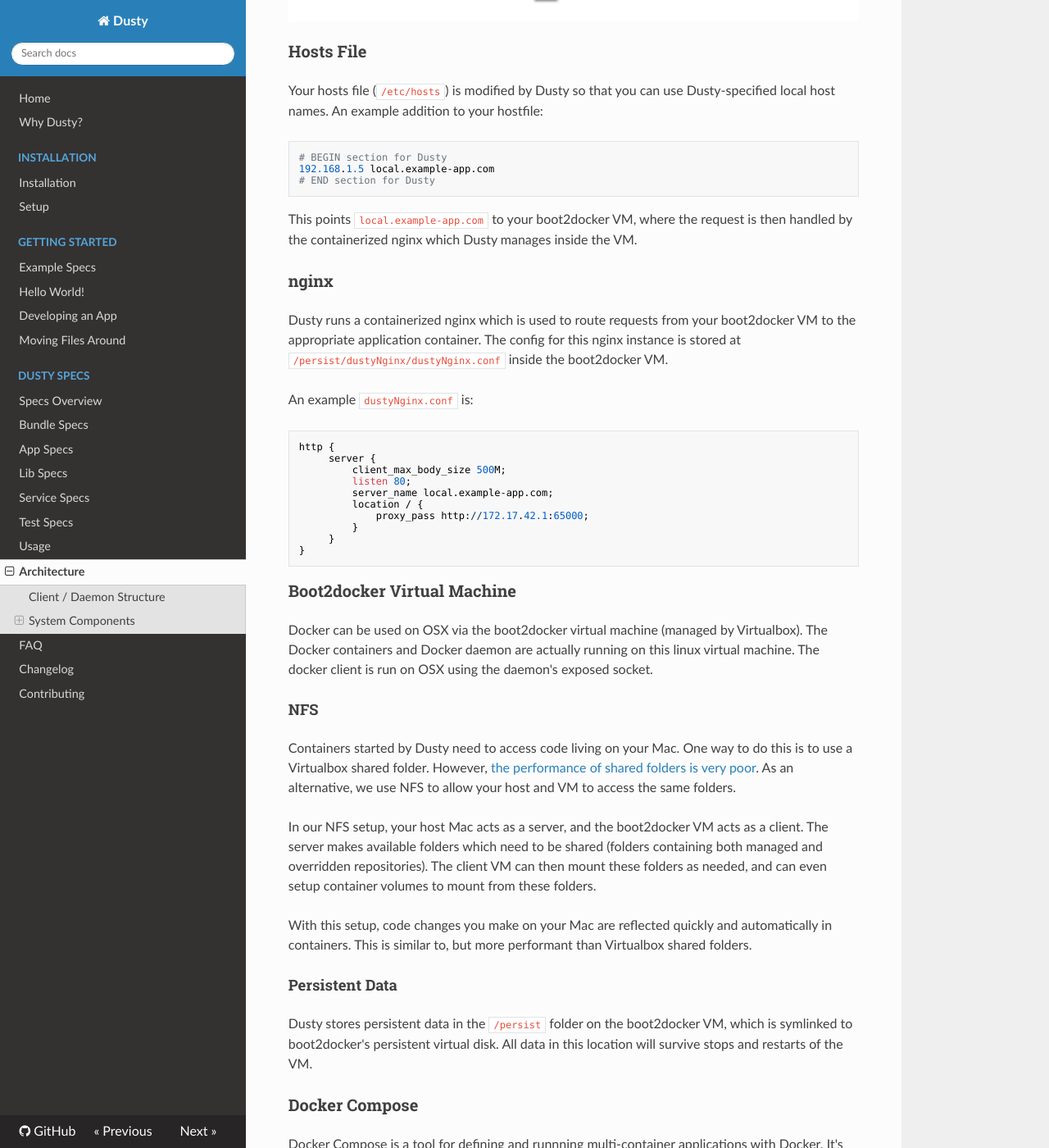
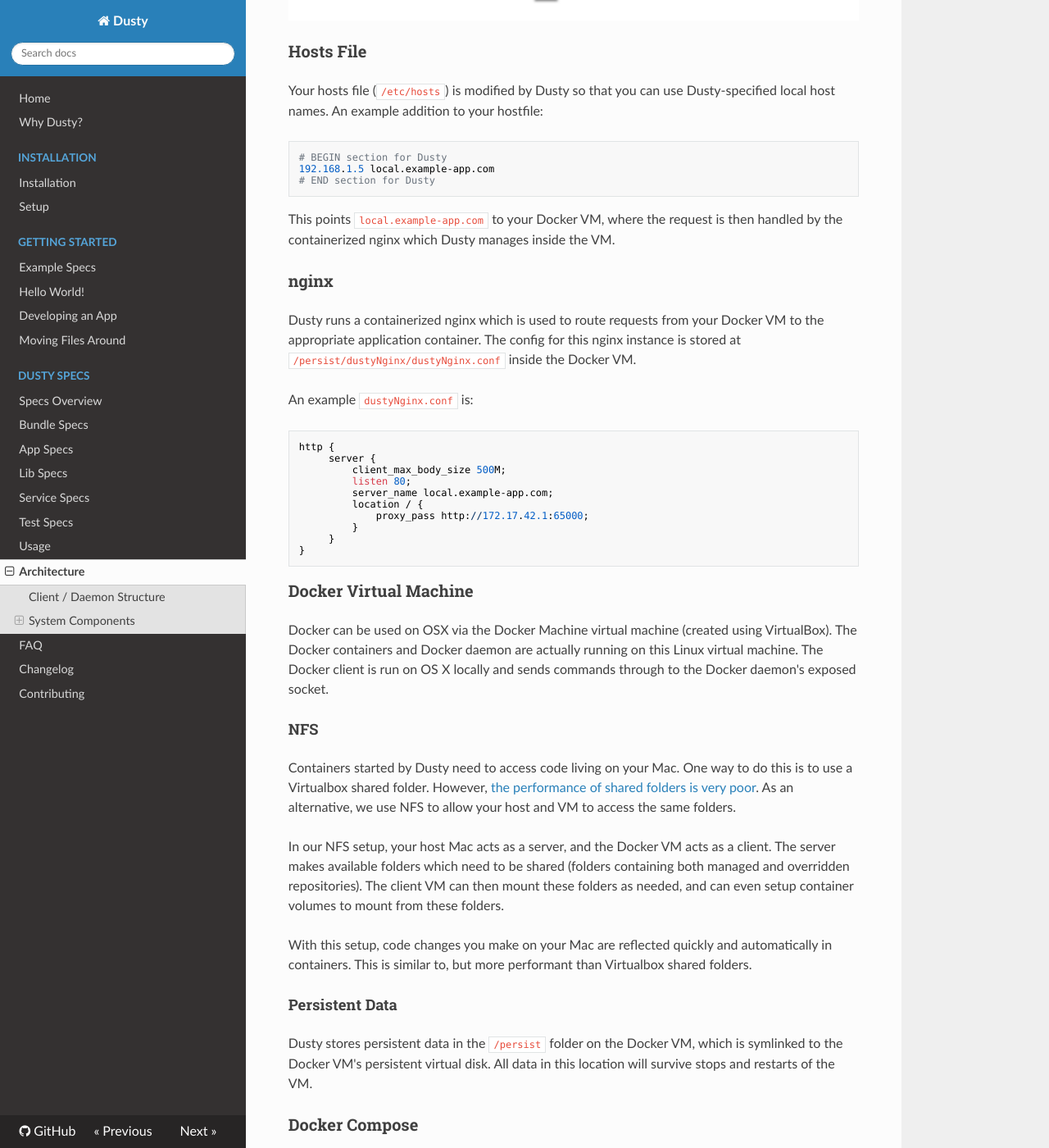
Before and after one commit to gamechanger/dusty, an MkDocs documentation site: the page built from docs/architecture.md, in a window 1280 px wide and 1400 px high, scrolled down 1301 px. Shown: the whole window at 82% size. Built offline with MkDocs 1.6.1, drawn with Linux system fonts in a browser that asks for light colours; nearby versions of some CDN libraries; old or Windows-style settings are respelled for this version of MkDocs; some of the changed text lies outside the part shown.

Commit message:
Remove all old references to b2d in the docs

````diff
--- a/docs/architecture.md
+++ b/docs/architecture.md
@@ -12,7 +12,7 @@
 
  * /etc/hosts file
  * [Docker](https://www.docker.com/)
- * [boot2docker](http://boot2docker.io/) and [Virtualbox](https://www.virtualbox.org/wiki/VirtualBox)
+ * [Docker Machine](https://docs.docker.com/machine/) and [VirtualBox](https://www.virtualbox.org/wiki/VirtualBox)
  * [Docker Compose](https://docs.docker.com/compose/)
  * [Network File System](https://en.wikipedia.org/wiki/Network_File_System)
 
@@ -27,7 +27,7 @@
 
 During the run step Dusty does the following:
 
- * Ensures that the boot2docker VM (linux) is running
+ * Ensures that the Docker VM (Linux) is running
  * Uses NFS to mount repos on your local machine to the VM
  * Uses Docker Compose to launch your apps and services
 
@@ -42,14 +42,14 @@
 192.168.1.5 local.example-app.com
 # END section for Dusty
 ```
-This points `local.example-app.com` to your boot2docker VM, where the request is then handled
+This points `local.example-app.com` to your Docker VM, where the request is then handled
 by the containerized nginx which Dusty manages inside the VM.
 
 ### nginx
 
-Dusty runs a containerized nginx which is used to route requests from your boot2docker VM to
+Dusty runs a containerized nginx which is used to route requests from your Docker VM to
 the appropriate application container. The config for this nginx instance is stored at
-`/persist/dustyNginx/dustyNginx.conf` inside the boot2docker VM.
+`/persist/dustyNginx/dustyNginx.conf` inside the Docker VM.
 
 An example `dustyNginx.conf` is:
 ```
@@ -65,11 +65,12 @@
 }
 ```
 
-### Boot2docker Virtual Machine
+### Docker Virtual Machine
 
-Docker can be used on OSX via the boot2docker virtual machine (managed by Virtualbox).
+Docker can be used on OSX via the Docker Machine virtual machine (created using VirtualBox).
 The Docker containers and Docker daemon are actually running on this
-linux virtual machine.  The docker client is run on OSX using the daemon's exposed socket.
+Linux virtual machine.  The Docker client is run on OS X locally and sends commands through
+to the Docker daemon's exposed socket.
 
 #### NFS
 
@@ -78,7 +79,7 @@
 folders is very poor](http://mitchellh.com/comparing-filesystem-performance-in-virtual-machines).
 As an alternative, we use NFS to allow your host and VM to access the same folders.
 
-In our NFS setup, your host Mac acts as a server, and the boot2docker VM acts as a client.
+In our NFS setup, your host Mac acts as a server, and the Docker VM acts as a client.
 The server makes available folders which need to be shared (folders containing both managed and
 overridden repositories).  The client VM can then mount these folders as needed, and can even
 setup container volumes to mount from these folders.
@@ -88,8 +89,8 @@
 
 #### Persistent Data
 
-Dusty stores persistent data in the `/persist` folder on the boot2docker VM, which is symlinked to
-boot2docker's persistent virtual disk. All data in this location will survive stops and restarts of the VM.
+Dusty stores persistent data in the `/persist` folder on the Docker VM, which is symlinked to
+the Docker VM's persistent virtual disk. All data in this location will survive stops and restarts of the VM.
 
 ### Docker Compose
 
````
Also changed, not shown: docs/contributing.md (+1 -1 lines), docs/faq.md (+1 -1 lines), docs/installation.md (+7 -7 lines), docs/usage.md (+7 -7 lines), docs/why-dusty.md (+3 -3 lines), 4 other files.
